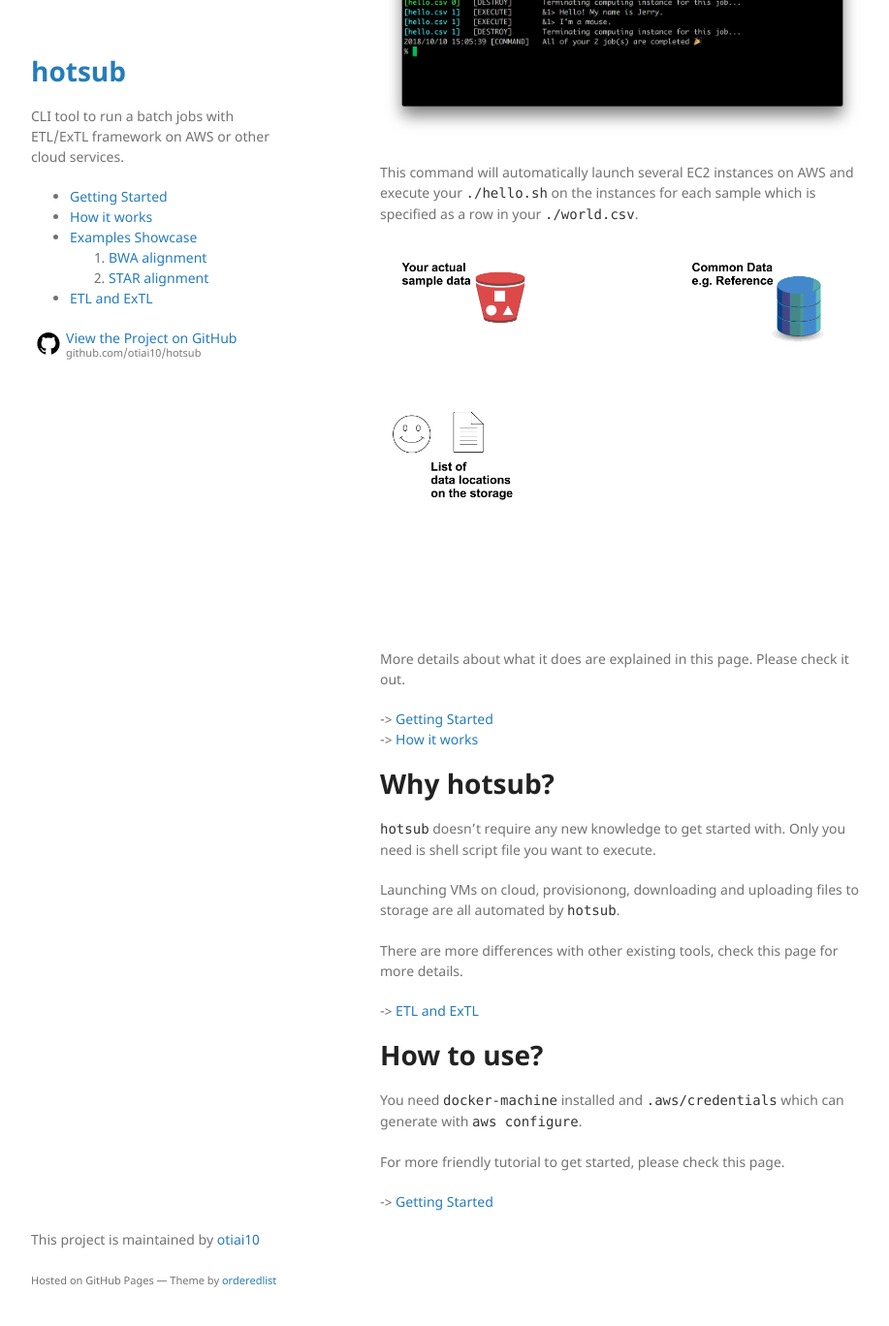
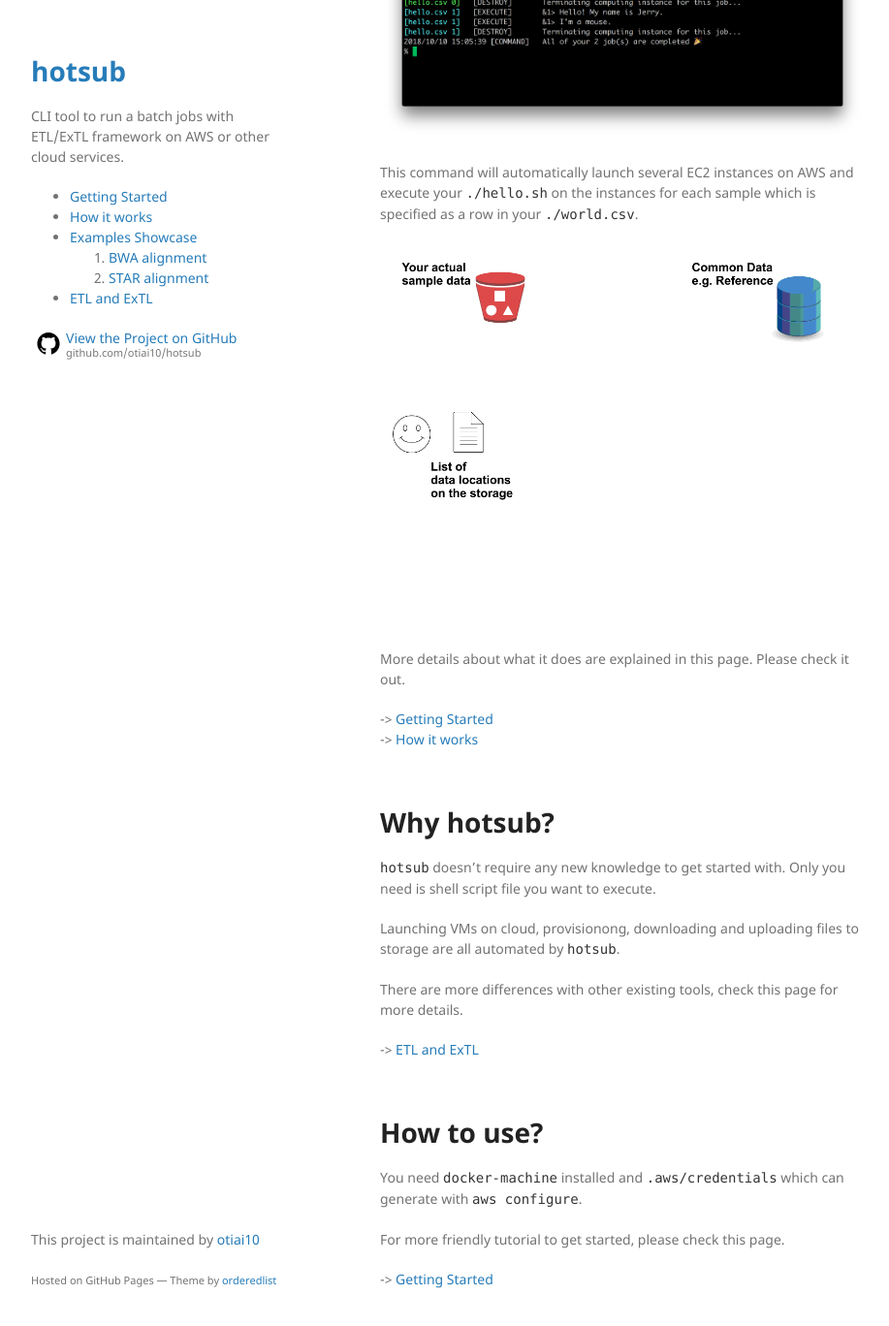
Before and after one commit to awsub/awsub.github.io, a Jekyll site: the page built from index.md, in a window 1280 px wide and 1400 px high, scrolled down 399 px. Shown: the top 1368 px of the window at 97% size, without its empty margins (178-1095 px from the left). Built offline with Jekyll 4.4.1, drawn with Linux system fonts in a browser that asks for light colours; our own code applies the rules of GitHub Pages for plain Markdown files.

Commit message:
Remove ugly spacings

```diff
--- a/_sass/customized.scss
+++ b/_sass/customized.scss
@@ -8,3 +8,9 @@
     margin: 0;
   }
 }
+
+section {
+  &>h1:not(:first-of-type) {
+    margin-top: 60px;
+  }
+}
```
Also changed, not shown: how-it-works.md (+0 -8 lines).
